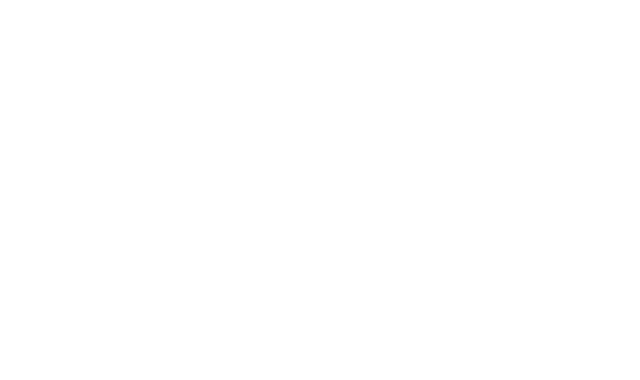
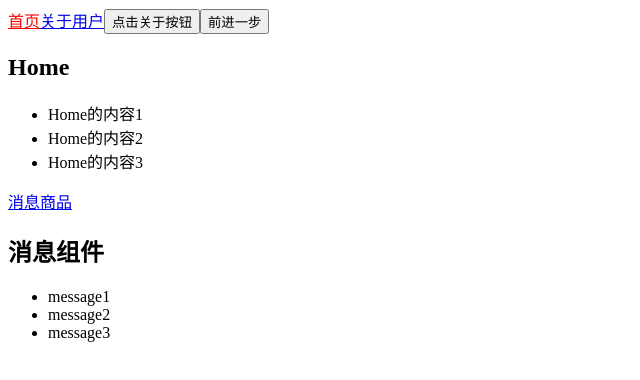
Before and after one commit to JLphile/08_learn_vuerouter, a Vue app: page /home/message in a window 1280 px wide. Shown: the top 380 px of the page, without its empty margins (0-640 px from the left). Built offline with nearby package versions, Linux system fonts and the light colour scheme.

Commit message:
22-vuerouter

```diff
--- a/package.json
+++ b/package.json
@@ -8,7 +8,8 @@
   },
   "dependencies": {
     "core-js": "^3.8.3",
-    "vue": "^3.2.13"
+    "vue": "^3.2.13",
+    "vue-router": "^4.1.5"
   },
   "devDependencies": {
     "@vue/cli-plugin-babel": "~5.0.0",
--- a/src/App.vue
+++ b/src/App.vue
@@ -1,9 +1,60 @@
 <template>
-  <div></div>
+  <div>
+    <router-link to="/home">首页</router-link>
+    <router-link to="/about">关于</router-link>
+    <router-link to="/user/why/id/10010">用户</router-link>
+    <!-- <router-link to="/about" replace>关于</router-link> -->
+
+    <button @click="jumpToAbout">点击关于按钮</button>
+    <button @click="forwardOneStep">前进一步</button>
+
+    <router-view></router-view>
+  </div>
 </template>
 
 <script>
-export default {};
+import { useRouter } from 'vue-router';
+export default {
+  name: 'App',
+  methods: {
+    // jumpToAbout() {
+    //   // 调用router对象
+    //   this.$router.push('/about');
+    // },
+  },
+
+  setup() {
+    // 获取router对象
+    const router = useRouter();
+
+    const jumpToAbout = () => {
+      router.push('/about');
+      router.push({
+        path: '/about',
+        query: {
+          name: 'why',
+          age: 18,
+        },
+      });
+      // router.replace('/about');
+    };
+
+    const forwardOneStep = () => {
+      router.go(1);
+      // router.go(-1);
+      // router.forward();
+      // router.back;
+    };
+    return {
+      jumpToAbout,
+      forwardOneStep,
+    };
+  },
+};
 </script>
 
-<style scoped></style>
+<style scoped>
+.router-link-active {
+  color: red;
+}
+</style>
--- /dev/null
+++ b/src/pages/About.vue
@@ -0,0 +1,12 @@
+<template>
+  <div>
+    <h2>About:{{ $route.query.name }}-{{ $route.query.age }}</h2>
+    <p>我是About的内容</p>
+  </div>
+</template>
+
+<script>
+export default {};
+</script>
+
+<style scoped></style>
--- /dev/null
+++ b/src/pages/Home.vue
@@ -0,0 +1,21 @@
+<template>
+  <div>
+    <h2>Home</h2>
+    <ul>
+      <li>Home的内容1</li>
+      <li>Home的内容2</li>
+      <li>Home的内容3</li>
+    </ul>
+    <!-- 映射 -->
+    <router-link to="/home/message">消息</router-link>
+    <router-link to="/home/shops">商品</router-link>
+    <!-- 占位 -->
+    <router-view></router-view>
+  </div>
+</template>
+
+<script>
+export default {};
+</script>
+
+<style scoped></style>
--- /dev/null
+++ b/src/pages/HomeMessage.vue
@@ -0,0 +1,16 @@
+<template>
+  <div>
+    <h2>消息组件</h2>
+    <ul>
+      <li>message1</li>
+      <li>message2</li>
+      <li>message3</li>
+    </ul>
+  </div>
+</template>
+
+<script>
+export default {};
+</script>
+
+<style scoped></style>
--- /dev/null
+++ b/src/pages/HomeShops.vue
@@ -0,0 +1,15 @@
+<template>
+  <div>
+    <h2>Shops商品组件</h2>
+    <ul>
+      <li>shops1</li>
+      <li>shops2</li>
+    </ul>
+  </div>
+</template>
+
+<script>
+export default {};
+</script>
+
+<style scoped></style>
--- /dev/null
+++ b/src/pages/NotFound.vue
@@ -0,0 +1,13 @@
+<template>
+  <div>
+    <h2>Page Not Found</h2>
+    <p>您打开的路径页面不存在</p>
+    <h2>网址中的{{ $route.params.pathMatch }}是错误的</h2>
+  </div>
+</template>
+
+<script>
+export default {};
+</script>
+
+<style scoped></style>
--- /dev/null
+++ b/src/pages/User.vue
@@ -0,0 +1,22 @@
+<template>
+  <div>
+    <!-- <h2>User:{{ $route.params.username }}</h2> -->
+    <h2>用户:{{ $route.params.username }}-ID:{{ $route.params.id }}</h2>
+  </div>
+</template>
+
+<script>
+import { useRoute } from 'vue-router';
+export default {
+  created() {
+    // console.log(this.$route.params.username);
+  },
+  setup() {
+    const route = useRoute();
+    // console.log(route.params.username);
+    // console.log(route.params.id);
+  },
+};
+</script>
+
+<style scoped></style>
--- /dev/null
+++ b/src/router/index.js
@@ -0,0 +1,67 @@
+import {
+  createRouter,
+  createWebHashHistory,
+  createWebHistory,
+} from 'vue-router';
+
+// import Home from '../pages/Home.vue';
+// import About from '../pages/About.vue';
+// 配置映射表
+const routes = [
+  { path: '/', redirect: '/home' },
+  // component要求函数返回一个promise，而import函数正好满足,而且是懒加载
+  {
+    path: '/home',
+    component: () =>
+      import(/*webpackChunkName:"home-chunk"*/ '../pages/Home.vue'),
+    // 当某个路由有子级路由时，父级路由需要一个默认的路由，因此父级路由不能定义name属性
+    // name: 'home',
+    meta: {
+      name: 'why',
+      age: 18,
+    },
+    children: [
+      // 重定向
+      {
+        path: '',
+        redirect: '/home/message',
+      },
+      {
+        path: 'message',
+        component: () => import('../pages/HomeMessage.vue'),
+      },
+      {
+        path: 'shops',
+        component: () => import('../pages/HomeShops.vue'),
+      },
+    ],
+  },
+
+  {
+    path: '/about',
+    component: () => import('../pages/About.vue'),
+    name: 'about',
+  },
+  {
+    //动态绑定路由
+    path: '/user/:username/id/:id',
+    component: () => import('../pages/User.vue'),
+    name: 'user',
+  },
+  {
+    // path: '/:pathMatch(.*)*',
+    path: '/:pathMatch(.*)',
+    component: () => import('../pages/NotFound.vue'),
+  },
+
+  // { path: '/about', component: Home },
+  // { path: '/about', component: About },
+];
+// 创建一个路由对象router
+const router = createRouter({
+  routes,
+  //   history: createWebHashHistory(),
+  history: createWebHistory(),
+});
+
+export default router;
```
Also changed, not shown: src/main.js (+11 -3 lines), 1 other file (tests, documents, lock files or other folders).
